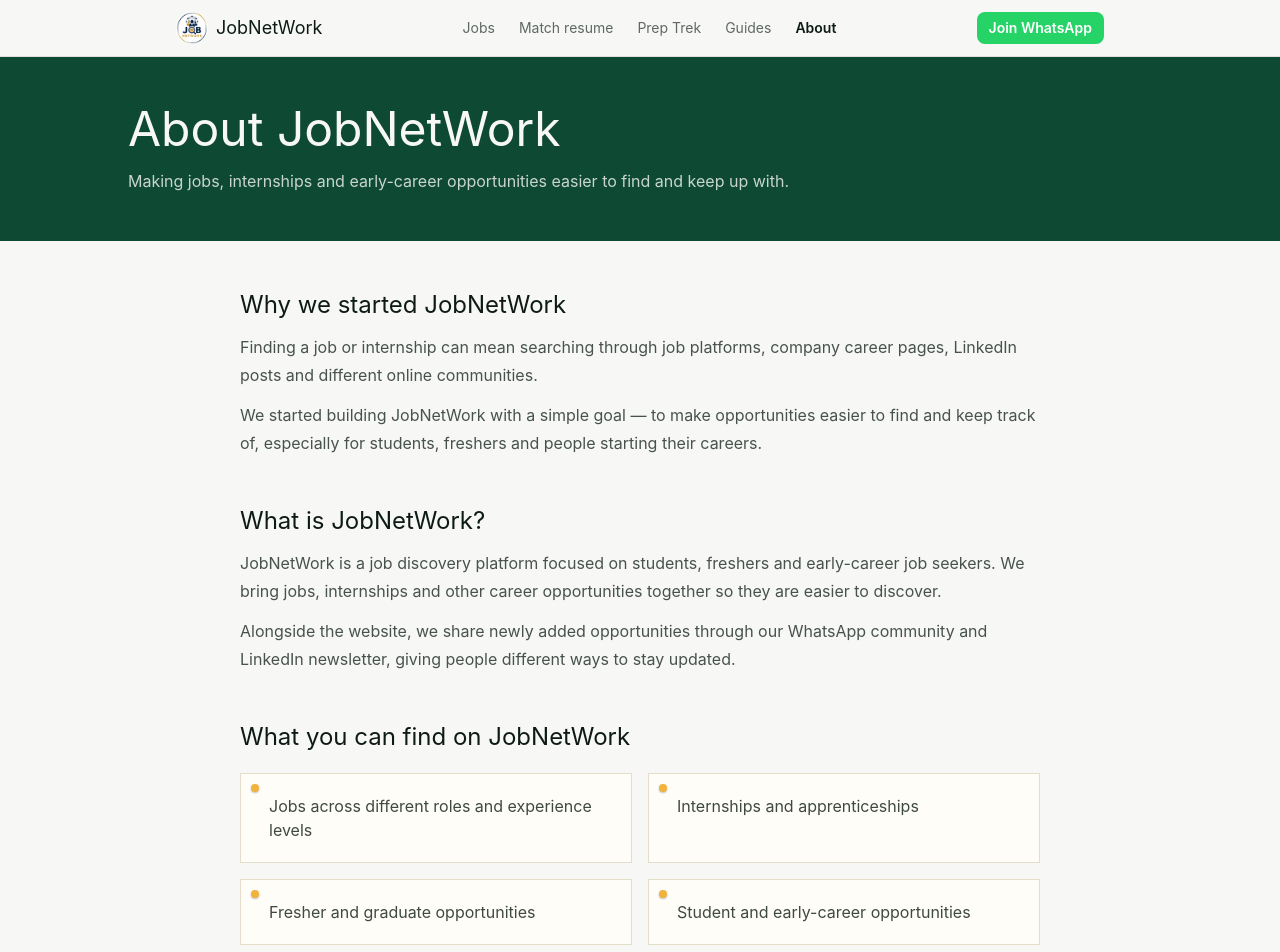
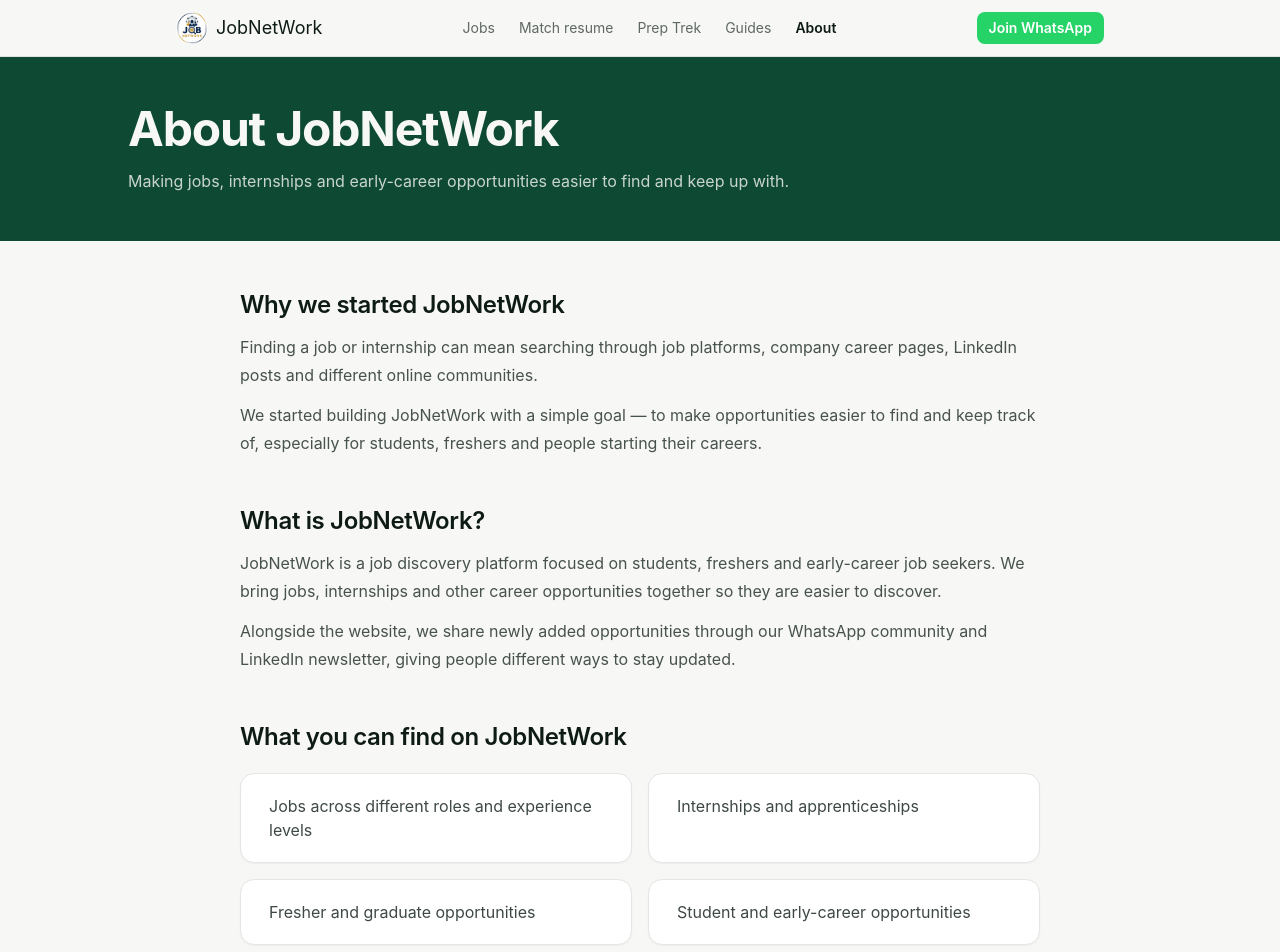
Before and after one commit to tinaaswanii/JobNetWork, a Next.js app: page /about in a window 1280 px wide. Shown: the top 952 px of the page. Built offline with nearby package versions, Linux system fonts and the light colour scheme.

Commit message:
Update globals.css

```diff
--- a/app/globals.css
+++ b/app/globals.css
@@ -2,35 +2,42 @@
 @tailwind components;
 @tailwind utilities;
 
-/* Safety net: nothing should ever be able to push the page wider than the
-   viewport on mobile. Without this, a single unbroken long string (a URL,
-   an email, a long word) inside a flex/grid child can silently force the
-   whole page wider, which makes mobile browsers shrink-to-fit the entire
-   page — the "everything looks zoomed out" symptom. */
+/* Safety net: nothing should ever push the page wider than the viewport. */
 html,
 body {
   max-width: 100%;
   overflow-x: hidden;
 }
 
-/* Index-card look: a small "pin" dot at the top-left instead of a drop shadow,
-   a slightly torn/uneven left edge via clip-path, thin ink border instead of
-   the generic soft-grey-shadow rounded card. */
+h1 {
+  font-weight: 700;
+  letter-spacing: -0.025em;
+}
+h2,
+h3,
+h4 {
+  font-weight: 600;
+  letter-spacing: -0.015em;
+}
+
+/* Standard card used across the site: white, hairline border, soft shadow. */
 .pinned-card {
-  position: relative;
-  border: 1px solid #e4ddc9;
-  background: #fffdf7;
+  background: #fff;
+  border: 1px solid #e2e7e3;
+  border-radius: 14px;
+  box-shadow: 0 1px 2px rgba(14, 27, 20, 0.04);
+  padding-inline: 1.5rem !important;
+  transition: border-color 0.15s, box-shadow 0.15s, transform 0.15s;
 }
-.pinned-card::before {
-  content: "";
-  position: absolute;
-  top: 10px;
-  left: 10px;
-  width: 8px;
-  height: 8px;
-  border-radius: 999px;
-  background: theme("colors.mustard");
-  box-shadow: 0 1px 2px rgba(0, 0, 0, 0.25);
+@media (min-width: 768px) {
+  .pinned-card {
+    padding-inline: 1.75rem !important;
+  }
+}
+a.pinned-card:hover,
+.pinned-card:hover {
+  border-color: #b9c7bd;
+  box-shadow: 0 6px 20px rgba(14, 27, 20, 0.07);
 }
 
 :focus-visible {
```
